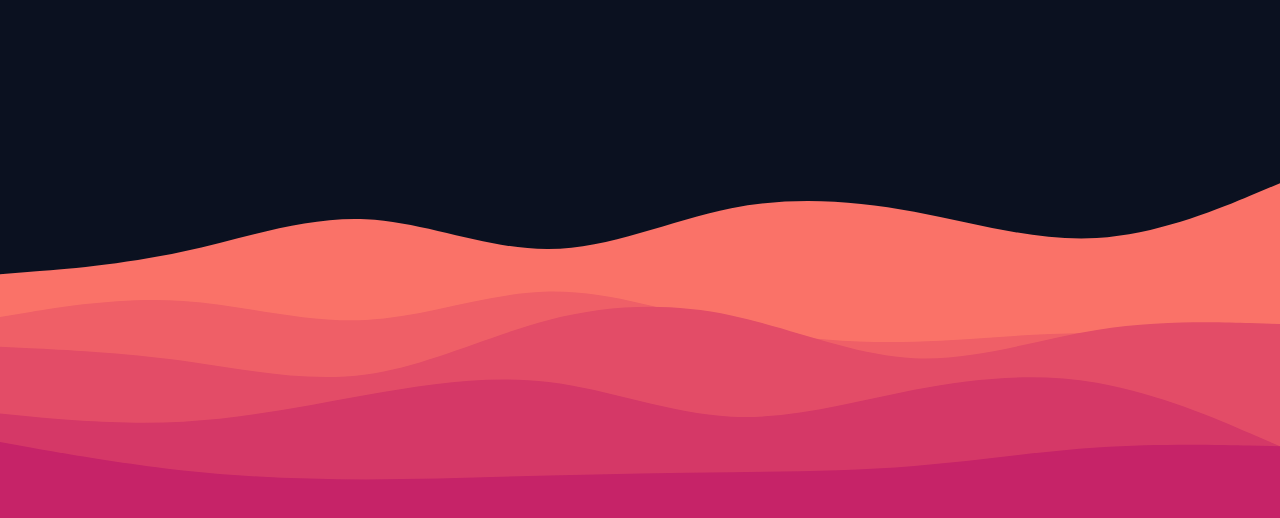
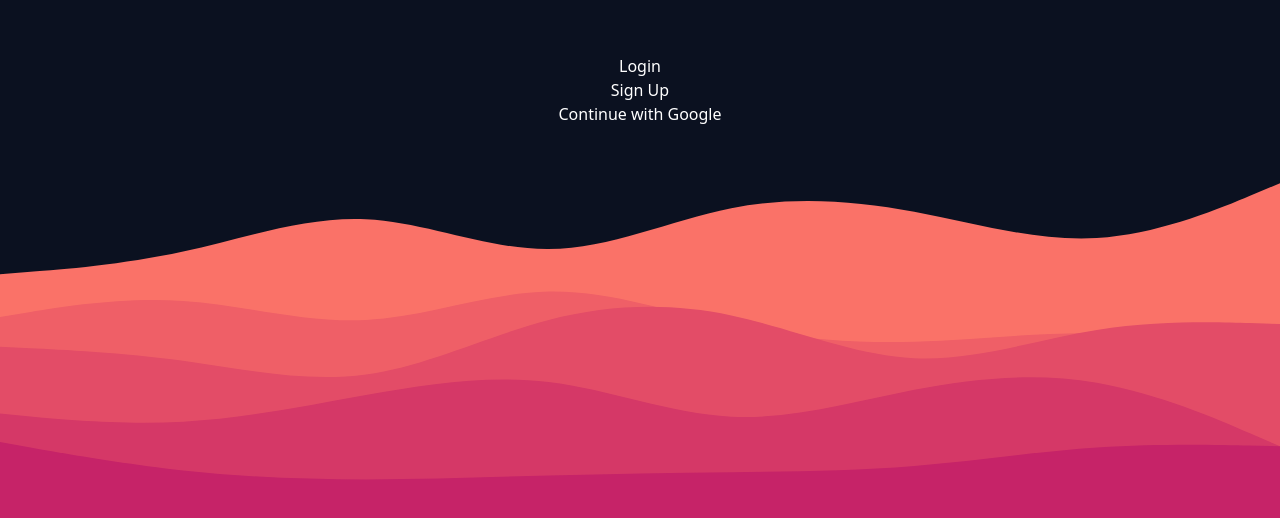
Before and after one commit to hamzahxx/pancake-bots, a React (Vite) app: page / in a window 1280 px wide. Shown: the part 310-828 px from the top of the page. Built offline with nearby package versions, Linux system fonts and the light colour scheme.

Commit message:
foundation/authentication
- Added Base Structure for the Authentication Component (login, signup and continue with google)

```diff
--- a/src/App.jsx
+++ b/src/App.jsx
@@ -1,10 +1,11 @@
 import background from "./assets/background.svg";
+import Authentication from "./components/Authentication";
 
 function App() {
   return (
     <div className="bg-[#0B1120] flex h-screen items-center justify-center">
-      <div className="text-5xl relative z-10">
-
+      <div className="relative z-10">
+        <Authentication />
       </div>
       <img
         className="min-w-screen absolute bottom-0 lg:top-[-10px] z-[1]"
--- /dev/null
+++ b/src/components/Authentication.jsx
@@ -0,0 +1,77 @@
+import { useState } from 'react';
+
+const AuthComponent = () => {
+  const [showLoginForm, setShowLoginForm] = useState(false);
+  const [showSignupForm, setShowSignupForm] = useState(false);
+
+  const handleLoginClick = () => {
+    setShowLoginForm(true);
+    setShowSignupForm(false);
+  };
+
+  const handleSignupClick = () => {
+    setShowSignupForm(true);
+    setShowLoginForm(false);
+  };
+
+  const handleContinueWithGoogle = () => {
+    // Handle Google authentication logic here
+    console.log('Continue with Google');
+  };
+
+  const handleSubmit = (e) => {
+    e.preventDefault();
+    // Handle form submission logic here
+    if (showLoginForm) {
+      console.log('Login form submitted');
+    } else if (showSignupForm) {
+      console.log('Signup form submitted');
+    }
+  };
+
+  return (
+    <div>
+      {!showLoginForm && !showSignupForm && (
+        <div className='text-white flex flex-col'>
+          <button onClick={handleLoginClick}>Login</button>
+          <button onClick={handleSignupClick}>Sign Up</button>
+          <button onClick={handleContinueWithGoogle}>Continue with Google</button>
+        </div>
+      )}
+
+      {showLoginForm && (
+        <form onSubmit={handleSubmit}>
+          <div>
+            <label>Email:</label>
+            <input type="email" required />
+          </div>
+          <div>
+            <label>Password:</label>
+            <input type="password" required />
+          </div>
+          <button type="submit">Submit</button>
+        </form>
+      )}
+
+      {showSignupForm && (
+        <form onSubmit={handleSubmit}>
+          <div>
+            <label>Name:</label>
+            <input type="text" required />
+          </div>
+          <div>
+            <label>Email:</label>
+            <input type="email" required />
+          </div>
+          <div>
+            <label>Password:</label>
+            <input type="password" required />
+          </div>
+          <button type="submit">Submit</button>
+        </form>
+      )}
+    </div>
+  );
+};
+
+export default AuthComponent;
```
